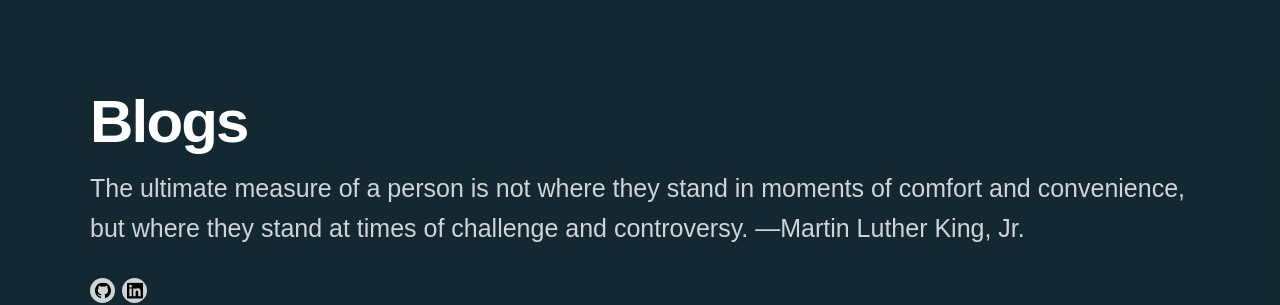
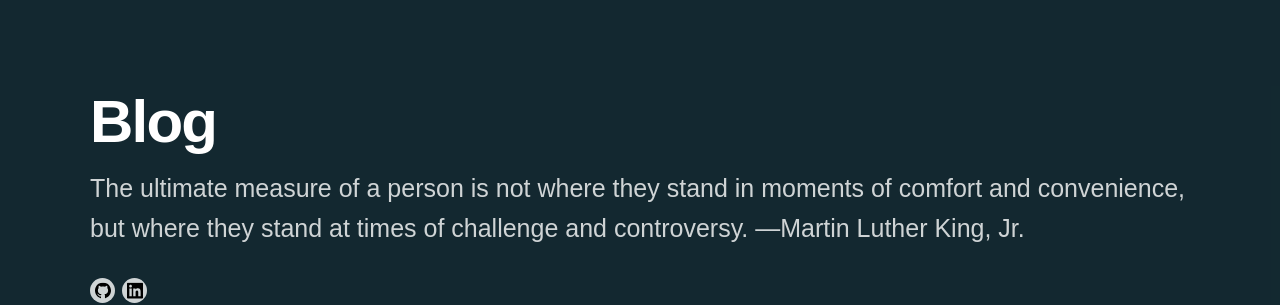
Before and after one commit to crisokonkwo/crisokonkwo.github.io, a Jekyll site: the page built from blog/index.html, in a window 1280 px wide. Shown: the part 169-474 px from the top of the page. Built offline with Jekyll 4.4.1, drawn with Linux system fonts in a browser that asks for light colours; nearby versions of some CDN libraries; some web fonts are replaced; the list of posts is cut into pages by our own code.

Commit message:
Update index.html

```diff
--- a/blog/index.html
+++ b/blog/index.html
@@ -13,7 +13,7 @@ featured_image:
 
 	<div class="wrap">
 
-		<h1>Blogs</h1>
+		<h1>Blog</h1>
 		<p style="font-size: 25px">The ultimate measure of a person is not where they stand in moments of comfort and convenience, but where they stand at times of challenge and controversy. —Martin Luther King, Jr.
 </p>
 
```
